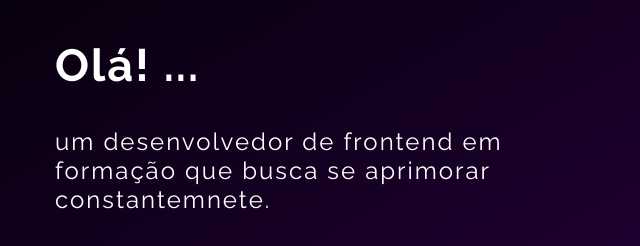
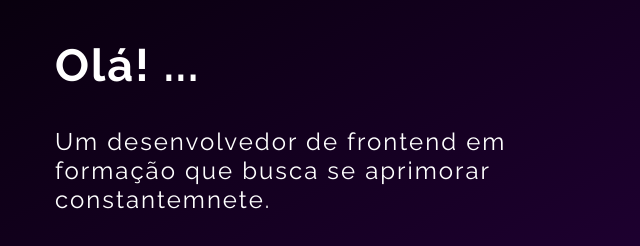
Before and after one commit to EdyCarlosSouza/02_Projeto-Portifolio, a plain HTML site: page index.html in a window 1280 px wide. Shown: the part 233-479 px from the top of the page, 40-680 px from the left. Drawn offline with nearby package versions, Linux system fonts and the light colour scheme.

Commit message:
Atualização HTML

```diff
--- a/index.html
+++ b/index.html
@@ -39,7 +39,7 @@
     <section class="home">
         <div class="informacoes">
             <h1>Olá! ...</h1>
-            <p>um desenvolvedor de frontend em formação que busca se aprimorar constantemnete.</p>
+            <p>Um desenvolvedor de frontend em formação que busca se aprimorar constantemnete.</p>
             <p>Esse é um projeto de portifolio pessoal, criado com objetivo de compatilhar outros projetos que fiz. </p>
 
             <ul class="redes-sociais">
```
